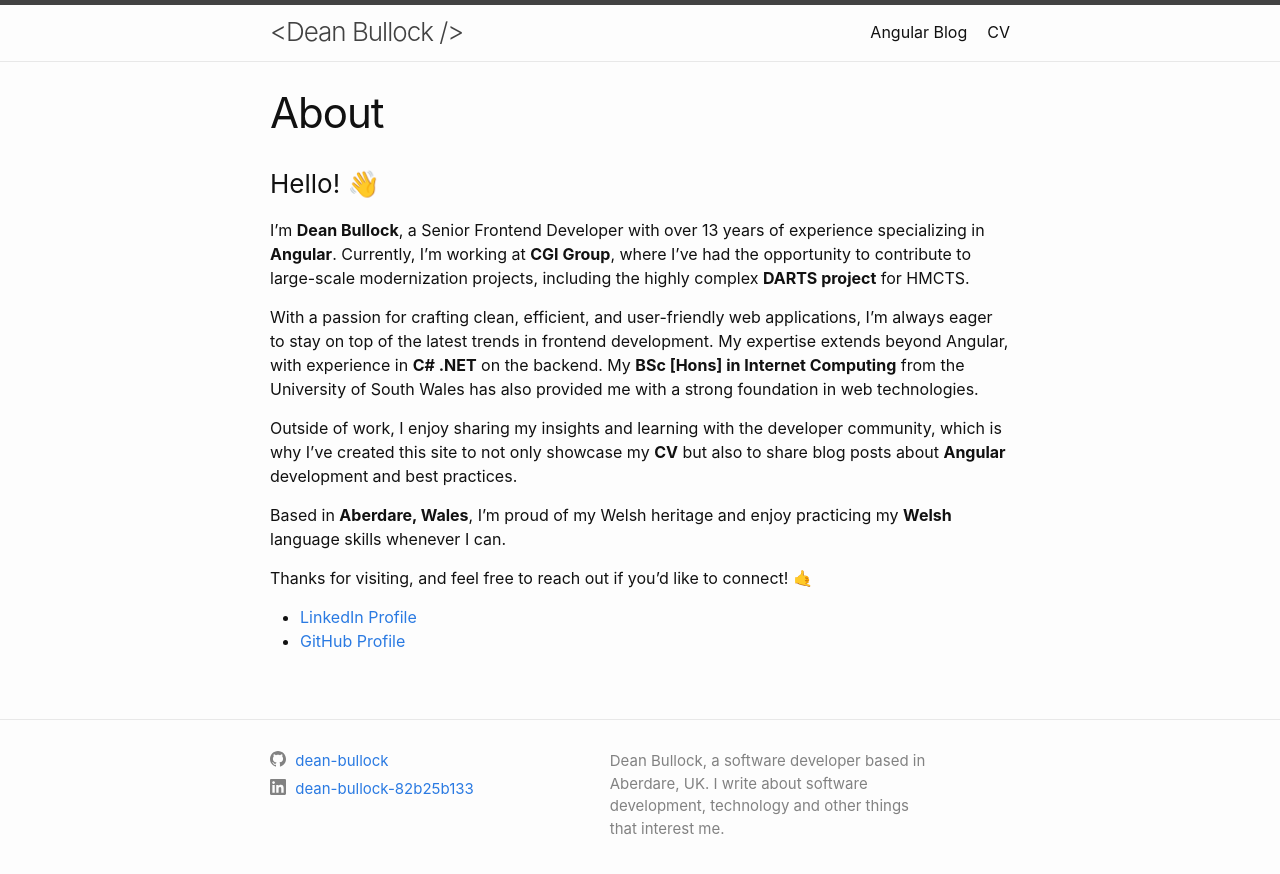
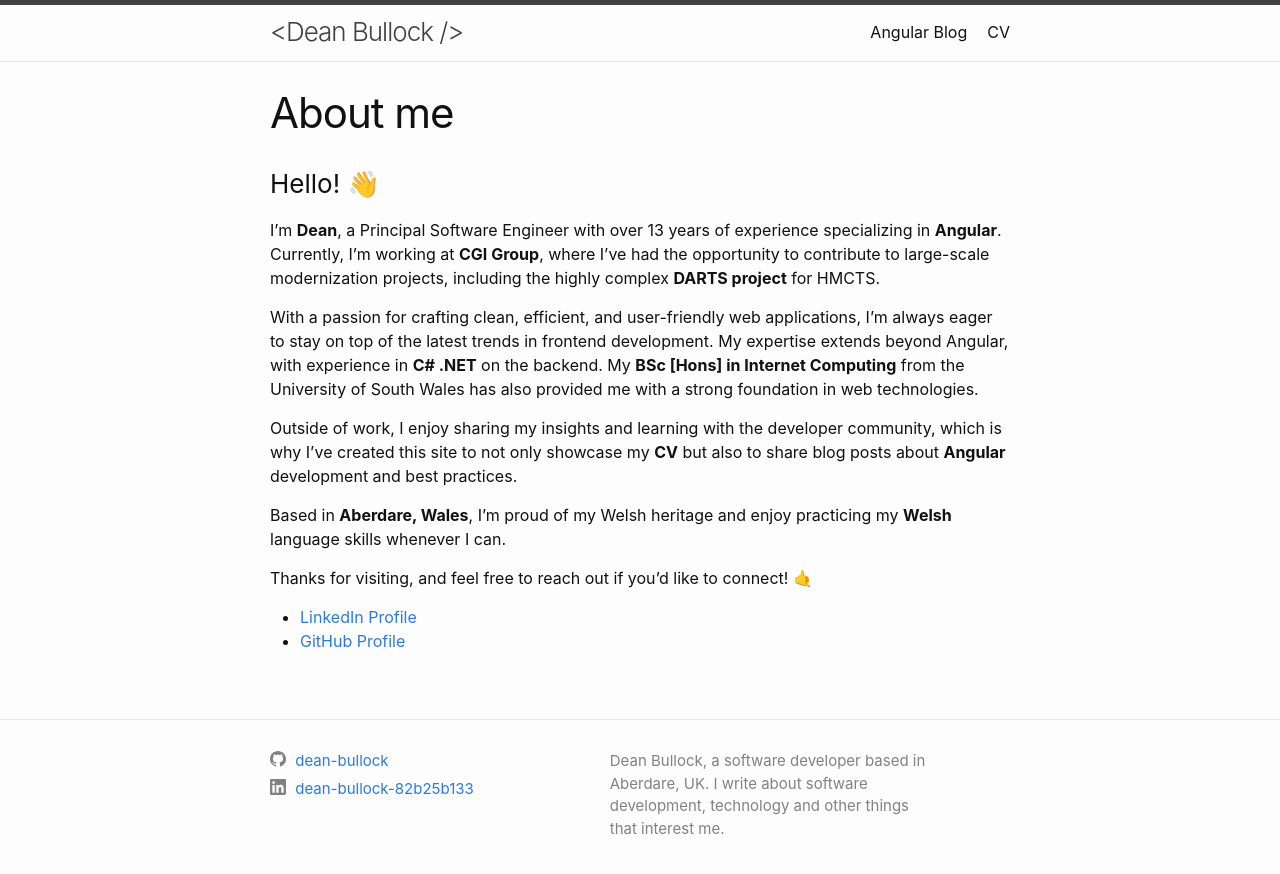
Before and after one commit to dean-bullock/dean-bullock.github.io, a Jekyll site: the page built from index.markdown, in a window 1280 px wide. Shown: the top 874 px of the page. Built offline with Jekyll 4.4.1, drawn with Linux system fonts in a browser that asks for light colours.

```diff
--- a/index.markdown
+++ b/index.markdown
@@ -3,12 +3,12 @@
 # To modify the layout, see https://jekyllrb.com/docs/themes/#overriding-theme-defaults
 
 layout: page
-title: About
+title: About me
 ---
 
 ### Hello! 👋
 
-I’m **Dean Bullock**, a Senior Frontend Developer with over 13 years of experience specializing in **Angular**. Currently, I’m working at **CGI Group**, where I’ve had the opportunity to contribute to large-scale modernization projects, including the highly complex **DARTS project** for HMCTS.
+I’m **Dean**, a Principal Software Engineer with over 13 years of experience specializing in **Angular**. Currently, I’m working at **CGI Group**, where I’ve had the opportunity to contribute to large-scale modernization projects, including the highly complex **DARTS project** for HMCTS.
 
 With a passion for crafting clean, efficient, and user-friendly web applications, I’m always eager to stay on top of the latest trends in frontend development. My expertise extends beyond Angular, with experience in **C# .NET** on the backend. My **BSc [Hons] in Internet Computing** from the University of South Wales has also provided me with a strong foundation in web technologies.
 
```
